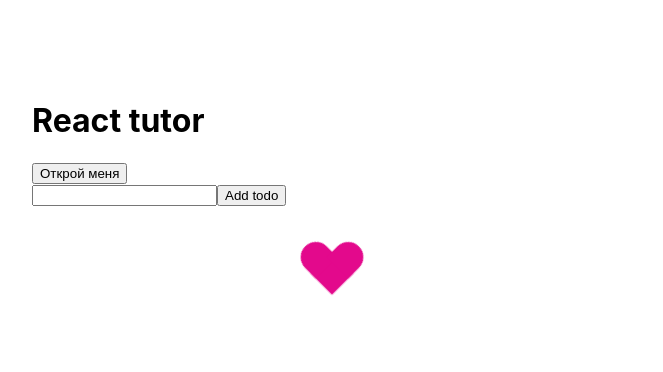
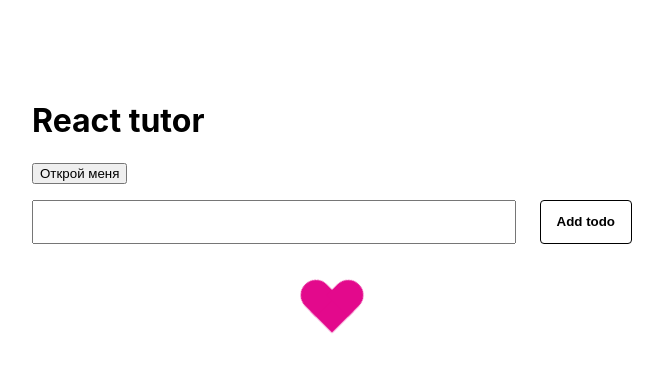
Before and after one commit to Salrabber/MytoDo, a React (Create React App) app: page / in a window 1280 px wide. Shown: the top 372 px of the page, without its empty margins (308-971 px from the left). Built offline with nearby package versions, Linux system fonts and the light colour scheme; no server answers.

Commit message:
AddTood styled

```diff
--- a/src/App.css
+++ b/src/App.css
@@ -32,7 +32,14 @@
   from {
     transform: rotate(0deg);
   }
+
   to {
     transform: rotate(360deg);
   }
 }
+
+.wrapper {
+  max-width: 1220px;
+  margin: 0 auto;
+  padding: 0 10px;
+}
--- a/src/App.js
+++ b/src/App.js
@@ -3,6 +3,8 @@ import TodoList from "./Todo/TodoList";
 import Context from "./context";
 import Loader from "./loader";
 import Modal from "./Modal/Modal"
+
+
 
 const AddTodo = React.lazy(() => new Promise(resolve => {
   setTimeout(() => {
@@ -66,6 +68,7 @@ function App() {
     <Context.Provider value={{ removeTodo }}>
       <div className="wrapper">
         <h1>React tutor</h1>
+
         <Modal />
         <React.Suspense fallback={<p>Ждём твою мамку . . . .</p>}>
           <AddTodo onCreate={addTodo} />
--- /dev/null
+++ b/src/Todo/AddTodo.css
@@ -0,0 +1,28 @@
+
+.addTodoWrapper{
+    display: flex;
+    justify-content: space-between;
+    /* align-items: center; */
+    margin-top: 1rem;
+    max-width: 600px;
+}
+
+
+.AddTodoInput{
+    /* display: block; */
+    /* border-radius: 4px; */
+    padding: 10px 0px 10px;
+    width: 480px;
+    vertical-align: middle;
+    font-size: 17px;
+    /* border: solid black; */
+}
+
+.AddTodoButton{
+    border: 1px solid black;
+    border-radius: 4px;
+    background-color: transparent;
+    padding: 13px 1rem;
+    font-weight: bold;
+    cursor: pointer;
+}
--- a/src/Todo/AddTodo.js
+++ b/src/Todo/AddTodo.js
@@ -1,4 +1,6 @@
 import React, { useState } from "react";
+import "./AddTodo.css";
+
 
 function useInputValue(defaultValue = "") {
   const [value, setValue] = useState(defaultValue);
@@ -20,14 +22,16 @@ function AddTodo({ onCreate }) {
 
     if (input.value().trim()) {
       onCreate(input.value());
-      input.clear()
+      input.clear();
     }
   }
 
   return (
     <form style={{ marginBottom: "1rem" }} onSubmit={submitHandler}>
-      <input {...input.bind} />
-      <button type="submit">Add todo</button>
+      <div className="addTodoWrapper" >
+        <input className="AddTodoInput" {...input.bind} />
+        <button className="AddTodoButton" type="submit">Add todo</button>
+      </div>
     </form>
   );
 }
```
Also changed, not shown: src/Filter/Filter.css (added), src/Filter/Filter.js (added).
